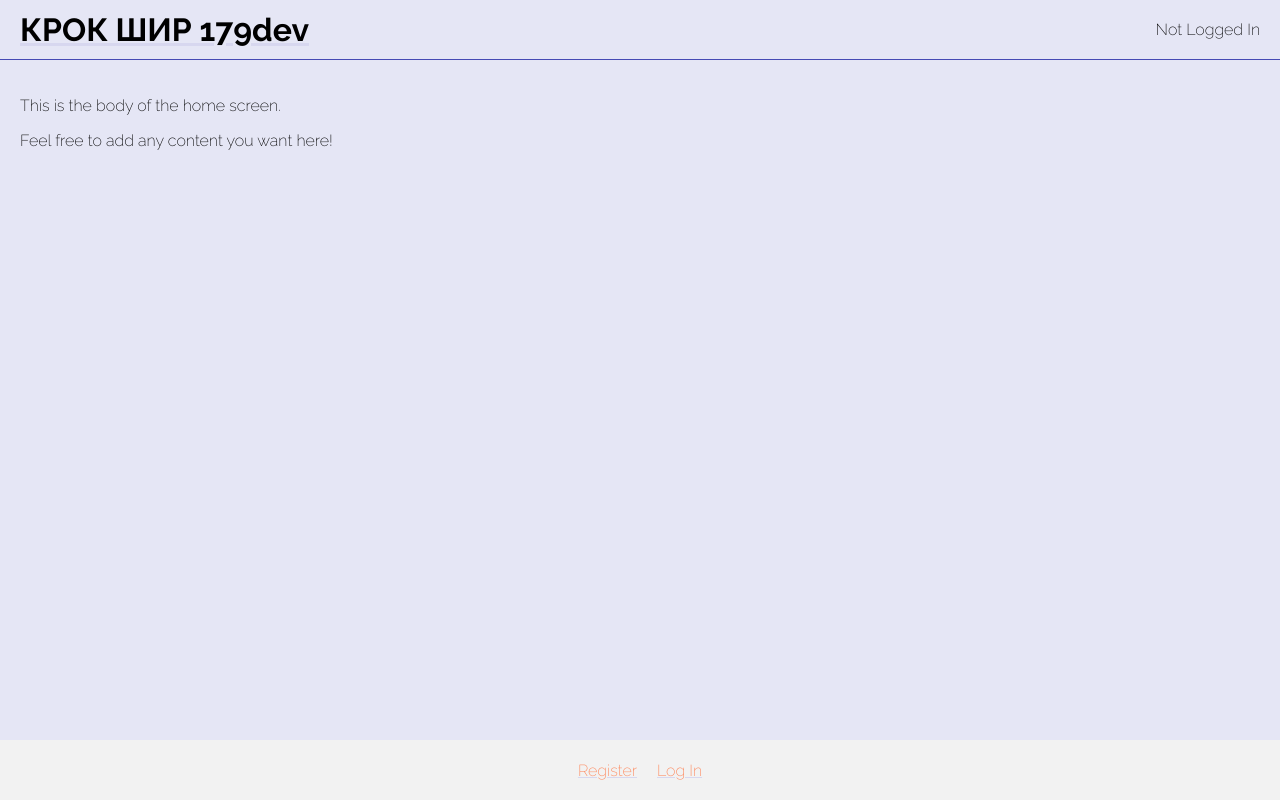
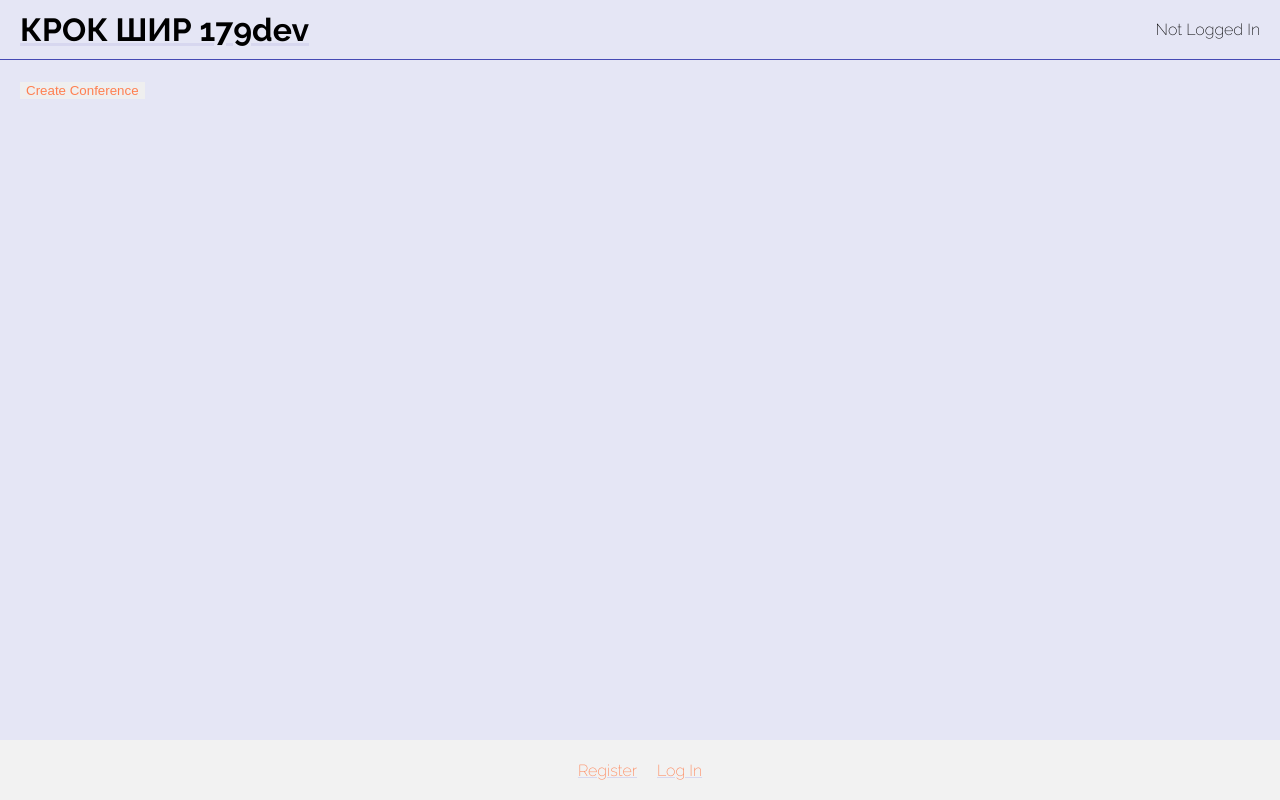
Before and after one commit to 11E-dev-team/web_app, a Vue app: page / in a window 1280 px wide. Built offline with nearby package versions, Linux system fonts and the light colour scheme; no server answers.

Commit message:
+ Conference creating

```diff
--- a/package.json
+++ b/package.json
@@ -11,6 +11,7 @@
   },
   "dependencies": {
     "@pinia/testing": "^0.1.3",
+    "axios": "^1.6.2",
     "core-js": "^3.8.3",
     "fabric": "^5.3.0",
     "pinia": "^2.1.4",
--- a/src/components/CanvasComponent.vue
+++ b/src/components/CanvasComponent.vue
@@ -141,7 +141,7 @@ export default defineComponent({
         }
       };
 
-      mainSocket.value.onopen = function () {
+      if (mainSocket.value) mainSocket.value.onopen = function () {
         console.log('Connection established');
       };
 
@@ -164,7 +164,7 @@ export default defineComponent({
       canvas.value.isDrawingMode = (this.isDrawingMode || !this.isSelectionMode);
       // canvas.value.freeDrawingBrush = freeDrawingBrushInverted.value;
 
-      mainSocket.value.onmessage = function (evt) {
+      if (mainSocket.value) mainSocket.value.onmessage = function (evt) {
         if (!canvas.value) return;
         console.log(evt.data);
         canvas_json.value = evt.data;
--- a/src/router/index.ts
+++ b/src/router/index.ts
@@ -22,6 +22,11 @@ const routes: Array<RouteRecordRaw> = [
     component: () => import('../views/HomePageView.vue')
   },
   {
+    path: '/conference/:id',
+    name: 'conference',
+    component: () => import('../views/ConferenceView.vue')
+  },
+  {
     path: '/about',
     name: 'about',
     // route level code-splitting
--- a/src/store/index.ts
+++ b/src/store/index.ts
@@ -27,10 +27,10 @@ import {
 export const useUserStore = defineStore('user', {
   state: () => {
     return {
-      user: null as IUser | null,
-      newUser: null as IUser | null,
-      canvasId: 1 as number,
-      mainSocket: new WebSocket("ws://0.0.0.0:8179/ws/canvas/0") as WebSocket,
+      user: undefined as IUser | undefined,
+      newUser: undefined as IUser | undefined,
+      canvasId: "" as string,
+      mainSocket: undefined as WebSocket | undefined,
     }
   }
 })
--- a/src/utils/utils.ts
+++ b/src/utils/utils.ts
@@ -10,5 +10,5 @@ export function sendToBackend(evt: fabric.IEvent): void {
   if (!canvas.value) return;
   canvas_json.value = JSON.stringify(canvas.value.toDatalessJSON());
   console.log(canvas_json.value);
-  mainSocket.value.send(canvas_json.value);
+  if (mainSocket.value) mainSocket.value.send(canvas_json.value);
 }
--- /dev/null
+++ b/src/views/ConferenceView.vue
@@ -0,0 +1,17 @@
+<template>
+  <!-- TODO: Write a conference view and logic -->
+  <span>You're in {{ conferenceId }} conference</span>
+</template>
+
+<script lang="ts">
+import { defineComponent } from 'vue';
+
+export default defineComponent({
+  name: 'ConferenceView',
+  data() {
+    return {
+      conferenceId: this.$route.params["id"]
+    }
+  }
+})
+</script>
--- a/src/views/WelcomePageView.vue
+++ b/src/views/WelcomePageView.vue
@@ -1,10 +1,7 @@
 <template>
   <HeaderComponent msg="КРОК ШИР 179dev" />
   <main class="main-content">
-    <div class="scrollable-container">
-      <p>This is the body of the home screen.</p>
-      <p>Feel free to add any content you want here!</p>
-    </div>
+    <button id="create-conference" class="cta-button" @click="createConference">Create Conference</button>
   </main>
   <footer class="footer">
     <RouterLink to="/register" class="cta-button">Register</RouterLink>
@@ -14,12 +11,28 @@
 
 <script lang="ts">
 import { defineComponent } from 'vue';
+import axios from 'axios';
+import { storeToRefs } from 'pinia';
 
 import HeaderComponent from '@/components/HeaderComponent.vue';
+import router from '@/router';
+import { useUserStore } from '@/store';
+const userStore = useUserStore();
+const { canvasId, mainSocket } = storeToRefs(userStore);
 
 export default defineComponent({
   components: {
     HeaderComponent,
+  },
+  methods: {
+    createConference() {
+      axios.post('http://0.0.0.0:8179/conference').then((response) => {
+        const { conference_id } = response.data;
+        canvasId.value = conference_id;
+        mainSocket.value = new WebSocket(`ws://0.0.0.0:8179/ws/canvas/${conference_id}`);
+        router.push(`/conference/${conference_id}`);
+      });
+    },
   },
 });
 </script>
@@ -33,10 +46,6 @@ export default defineComponent({
   overflow-y: auto;
   overscroll-behavior: contain;
   height: calc(100vh - ($header-height + $common-padding * 2) * 2); /* Subtract the header and footer heights from the viewport height */
-}
-
-.scrollable-container {
-  /* Add styles for the scrollable container */
 }
 
 footer {
```
Also changed, not shown: 2 other files (tests, documents, lock files or other folders).
